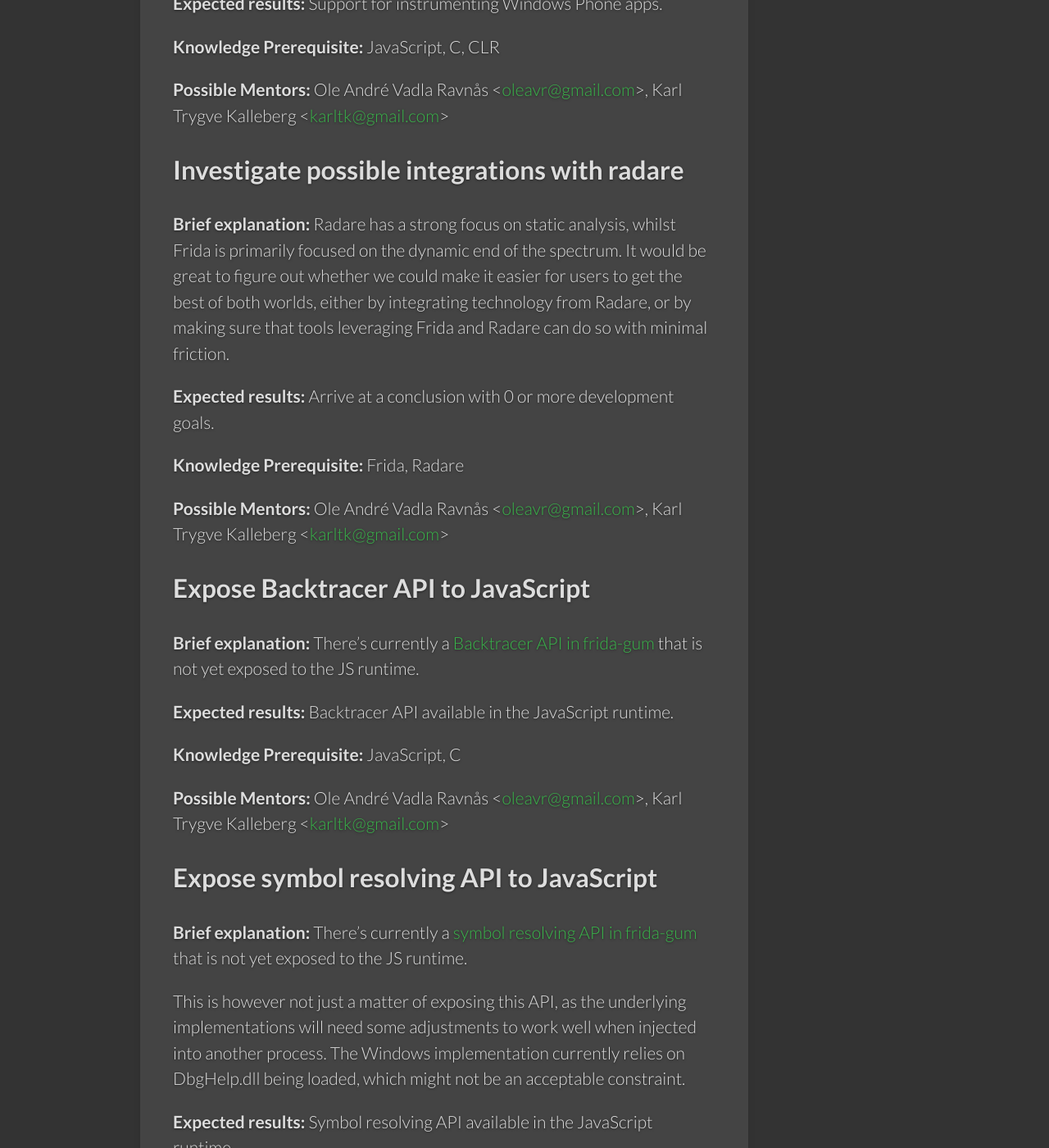
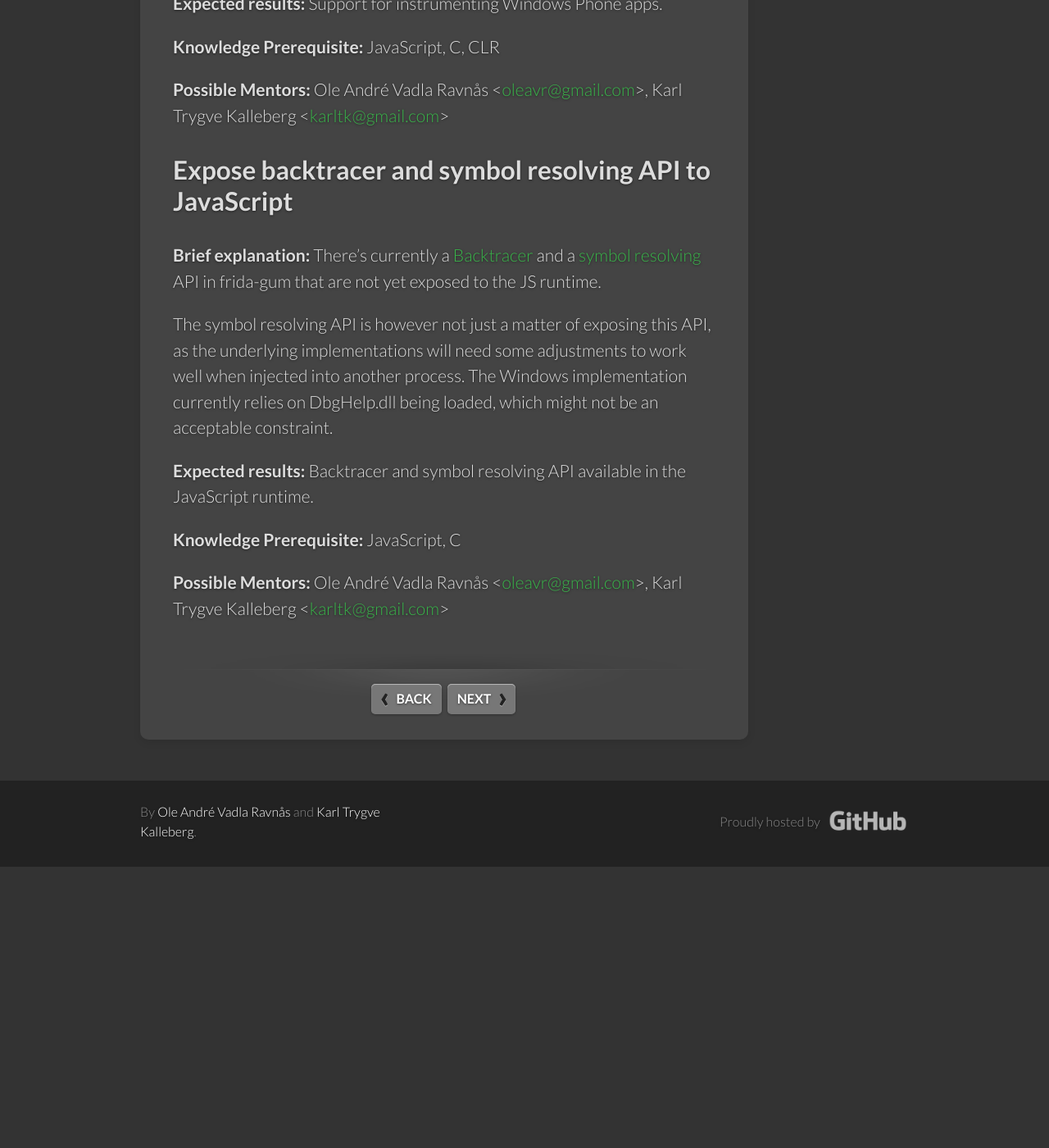
Before and after one commit to frida/frida-website, a Jekyll site: the page built from docs/gsoc-ideas-2015.md, in a window 1280 px wide and 1400 px high, scrolled down 4411 px. Shown: the whole window at 82% size. Built offline with Jekyll 4.4.1, drawn with Linux system fonts in a browser that asks for light colours; some web fonts are replaced; after the commit the page ends 5468 px from its top, so only the background shows below that; some of the changed text lies outside the part shown.

Commit message:
Improve the GSoC 2015 ideas

```diff
--- a/docs/gsoc-ideas-2015.md
+++ b/docs/gsoc-ideas-2015.md
@@ -147,58 +147,19 @@ although presumably much much simpler.
 **Possible Mentors:** Ole André Vadla Ravnås &lt;[oleavr@gmail.com](mailto:oleavr@gmail.com)&gt;, Karl Trygve Kalleberg &lt;[karltk@gmail.com](mailto:karltk@gmail.com)&gt;
 
 
-## Investigate possible integrations with radare
+## Expose backtracer and symbol resolving API to JavaScript
 
-**Brief explanation:** Radare has a strong focus on static analysis, whilst
-Frida is primarily focused on the dynamic end of the spectrum. It would be
-great to figure out whether we could make it easier for users to get the best
-of both worlds, either by integrating technology from Radare, or by making sure
-that tools leveraging Frida and Radare can do so with minimal friction.
+**Brief explanation:** There's currently a [Backtracer](https://github.com/frida/frida-gum/blob/42b69917976f43ba3ec4297046b319970dc037dd/gum/gumbacktracer.h)
+and a [symbol resolving](https://github.com/frida/frida-gum/blob/42b69917976f43ba3ec4297046b319970dc037dd/gum/gumsymbolutil.h)
+API in frida-gum that are not yet exposed to the JS runtime.
 
-**Expected results:** Arrive at a conclusion with 0 or more development goals.
+The symbol resolving API is however not just a matter of exposing this API,
+as the underlying implementations will need some adjustments to work well
+when injected into another process. The Windows implementation currently
+relies on DbgHelp.dll being loaded, which might not be an acceptable constraint.
 
-**Knowledge Prerequisite:** Frida, Radare
-
-**Possible Mentors:** Ole André Vadla Ravnås &lt;[oleavr@gmail.com](mailto:oleavr@gmail.com)&gt;, Karl Trygve Kalleberg &lt;[karltk@gmail.com](mailto:karltk@gmail.com)&gt;
-
-
-## Expose Backtracer API to JavaScript
-
-**Brief explanation:** There's currently a [Backtracer API in frida-gum](https://github.com/frida/frida-gum/blob/42b69917976f43ba3ec4297046b319970dc037dd/gum/gumbacktracer.h)
-that is not yet exposed to the JS runtime.
-
-**Expected results:** Backtracer API available in the JavaScript runtime.
+**Expected results:** Backtracer and symbol resolving API available in the JavaScript runtime.
 
 **Knowledge Prerequisite:** JavaScript, C
 
 **Possible Mentors:** Ole André Vadla Ravnås &lt;[oleavr@gmail.com](mailto:oleavr@gmail.com)&gt;, Karl Trygve Kalleberg &lt;[karltk@gmail.com](mailto:karltk@gmail.com)&gt;
-
-
-## Expose symbol resolving API to JavaScript
-
-**Brief explanation:** There's currently a [symbol resolving API in frida-gum](https://github.com/frida/frida-gum/blob/42b69917976f43ba3ec4297046b319970dc037dd/gum/gumsymbolutil.h)
-that is not yet exposed to the JS runtime.
-
-This is however not just a matter of exposing this API, as the
-underlying implementations will need some adjustments to work well
-when injected into another process. The Windows implementation
-currently relies on DbgHelp.dll being loaded, which might not be an
-acceptable constraint.
-
-**Expected results:** Symbol resolving API available in the JavaScript runtime.
-
-**Knowledge Prerequisite:** JavaScript, C
-
-**Possible Mentors:** Ole André Vadla Ravnås &lt;[oleavr@gmail.com](mailto:oleavr@gmail.com)&gt;, Karl Trygve Kalleberg &lt;[karltk@gmail.com](mailto:karltk@gmail.com)&gt;
-
-
-## Document Frida's internal architecture
-
-**Brief explanation:** We need to make it easier for future contributors to
-dive into Frida's code-base.
-
-**Expected results:** Frida architecture documentation on Frida's website.
-
-**Knowledge Prerequisite:** Vala, C
-
-**Possible Mentors:** Ole André Vadla Ravnås &lt;[oleavr@gmail.com](mailto:oleavr@gmail.com)&gt;, Karl Trygve Kalleberg &lt;[karltk@gmail.com](mailto:karltk@gmail.com)&gt;
```
